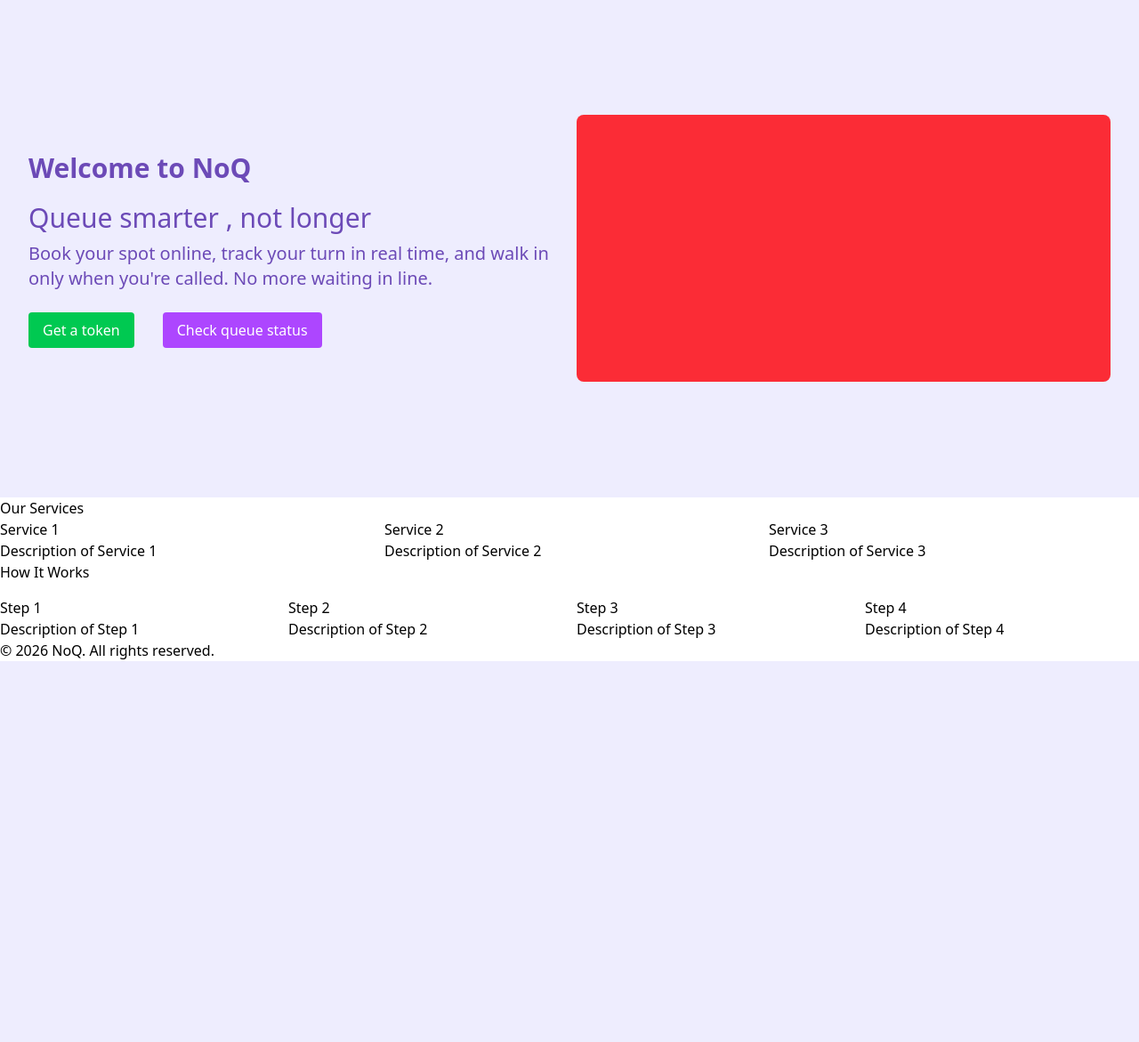
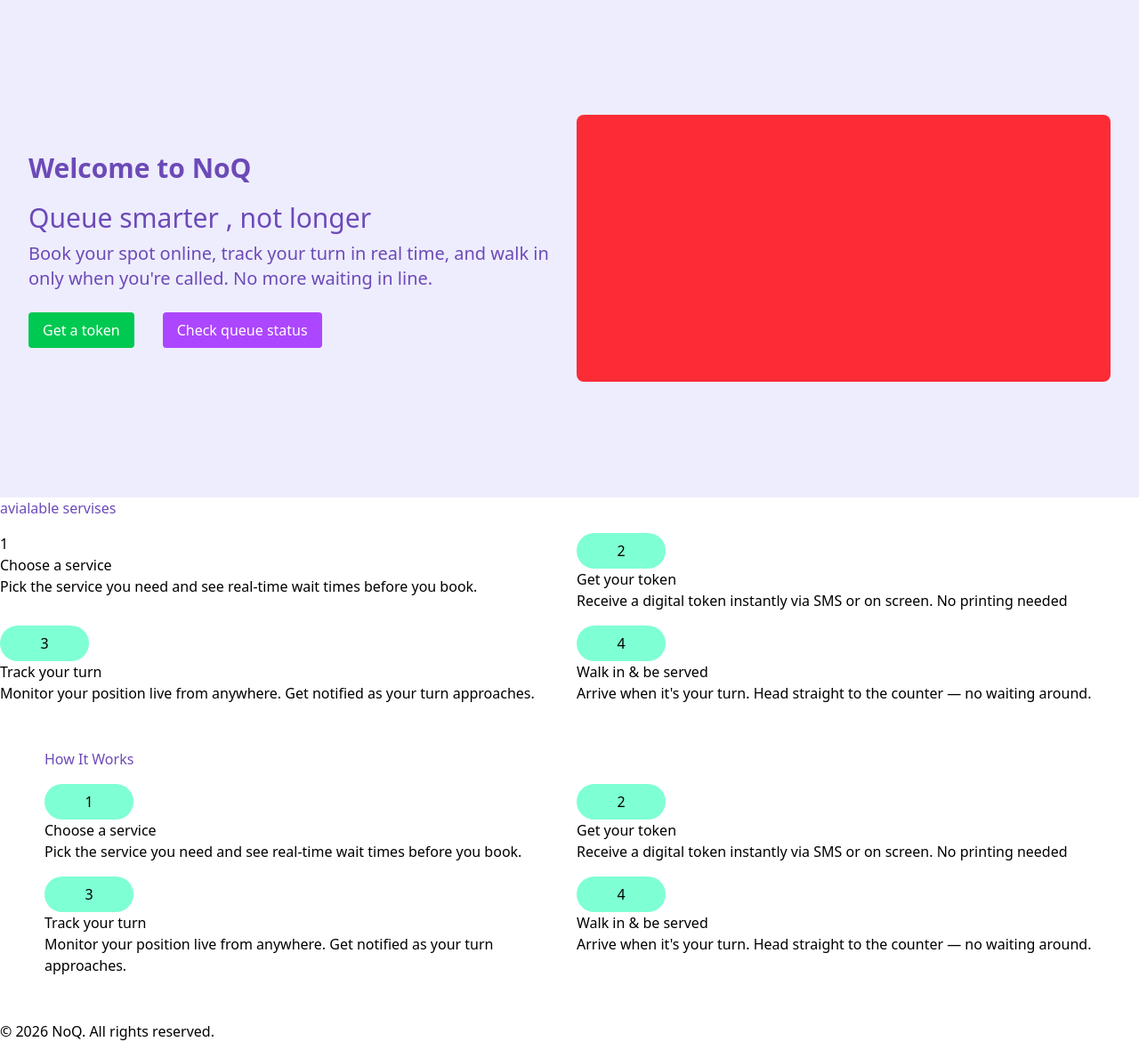
Before and after one commit to NoQ-project/NoQ, a Python web app: template frontend/templates/landing_page.html in a window 1280 px wide. Shown: the part 73-1244 px from the top of the page at 89% size. Before the commit the page ends 816 px from the top, so only its background shows below. Run offline with Jinja, Linux system fonts and the light colour scheme; the template is opened without the code that fills it, so the values that code supplies are empty; style sheets or scripts are compiled from the project's sources; some libraries are stand-ins or nearby versions.

Commit message:
made how it works responcive

```diff
--- a/frontend/templates/landing_page.html
+++ b/frontend/templates/landing_page.html
@@ -76,42 +76,63 @@
         </div>
 
     </div>
-   <div class="services" id="services">
-        <h1>Our Services</h1>
-        <div class="grid grid-cols-3 gap-4">
+   <div class="services grid gap-4 max-w-screen mx-auto " id="how-it-works">
+        <p class=" text-[#6C4AB7]">avialable servises
+        </p>
+
+        <div class="grid grid-cols-1 sm:grid-cols-2  gap-4">
+
             <div class="service-card">
-                <h2>Service 1</h2>
-                <p>Description of Service 1</p>
+                <p class="service-image"> 1</p>
+                <p>Choose a service</p>
+                <p>Pick the service you need and see real-time wait times before you book.</p>
             </div>
-            <div class="service-card">
-                <h2>Service 2</h2>
-                <p>Description of Service 2</p>
+            <div class="step-card">
+                 <p class="step">2</p>
+                  <p>Get your token</p>
+                <p>
+                    Receive a digital token instantly via SMS or on screen. No printing needed
+                </p>
             </div>
-            <div class="service-card">
-                <h2>Service 3</h2>
-                <p>Description of Service 3</p>
+            <div class="step-card">
+                <p class="step">3</p>
+                <p> Track your turn </p>
+                <p>Monitor your position live from anywhere. Get notified as your turn approaches.</p>
+            </div>
+            <div class="step-card">
+                 <p class="step">4</p>
+                <p>Walk in & be served </p>
+                <p>Arrive when it's your turn. Head straight to the counter — no waiting around.</p>
             </div>
         </div>
     </div>
-    <div class="how-it-works grid
-    gap-4" id="how-it-works">
-        <h1>How It Works</h1>
-        <div class="grid grid-cols-4 gap-4">
+    <div class="how-it-works grid gap-4 max-w-screen mx-auto " id="how-it-works">
+        <p class=" text-[#6C4AB7]">How It Works
+        </p>
+
+        <div class="grid grid-cols-1 sm:grid-cols-2  gap-4">
+
             <div class="step-card">
-                <h2>Step 1</h2>
-                <p>Description of Step 1</p>
+                <p class="step"> 1</p>
+                <p>Choose a service</p>
+                <p>Pick the service you need and see real-time wait times before you book.</p>
             </div>
             <div class="step-card">
-                <h2>Step 2</h2>
-                <p>Description of Step 2</p>
+                 <p class="step">2</p>
+                  <p>Get your token</p>
+                <p>
+                    Receive a digital token instantly via SMS or on screen. No printing needed
+                </p>
             </div>
             <div class="step-card">
-                <h2>Step 3</h2>
-                <p>Description of Step 3</p>
+                <p class="step">3</p>
+                <p> Track your turn </p>
+                <p>Monitor your position live from anywhere. Get notified as your turn approaches.</p>
             </div>
             <div class="step-card">
-                <h2>Step 4</h2>
-                <p>Description of Step 4</p>
+                 <p class="step">4</p>
+                <p>Walk in & be served </p>
+                <p>Arrive when it's your turn. Head straight to the counter — no waiting around.</p>
             </div>
         </div>
     </div>
--- a/static/css/landing_page.css
+++ b/static/css/landing_page.css
@@ -13,3 +13,19 @@
     box-sizing: border-box;
     scroll-behavior: smooth;
 }
+.step{
+    background-color: aquamarine;
+    width: 100px;
+    height: 40px;
+    padding: 20px;
+    border-radius: 50px;
+    display: flex;
+    align-items: center;
+    justify-content: center;
+}
+.step p{
+    width: 25%;
+}
+.how-it-works{
+    margin: 50px;
+}
```
